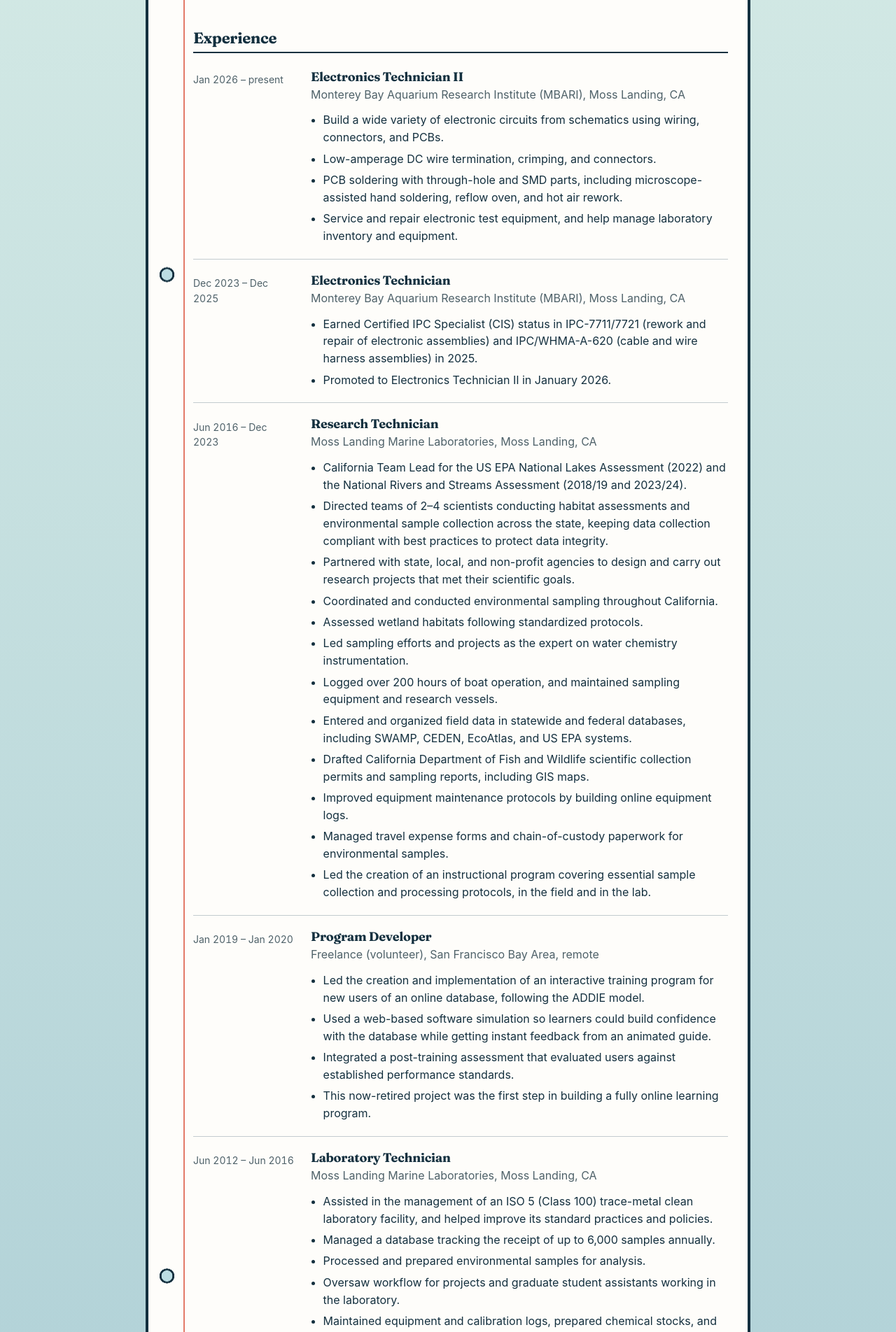
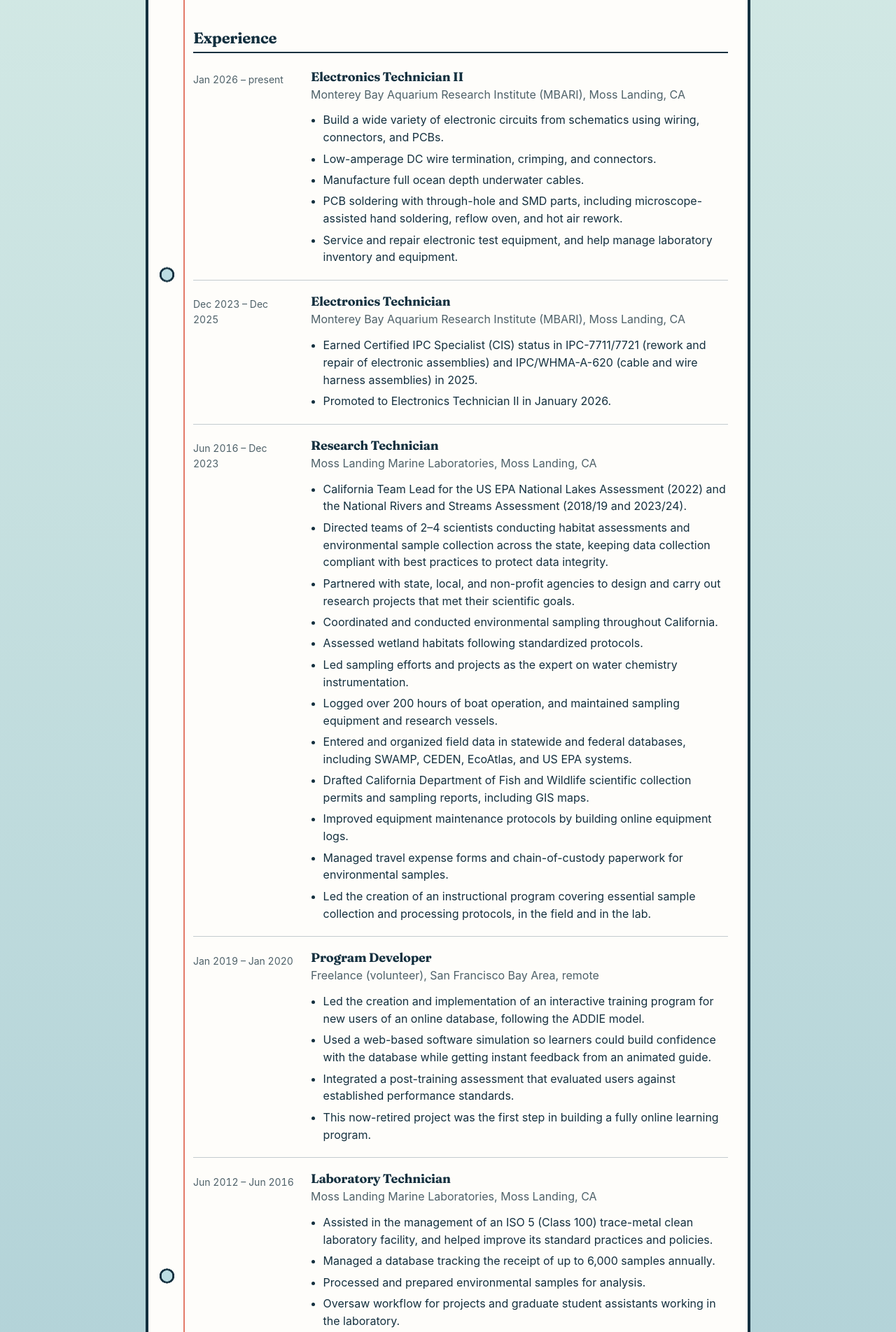
Before and after one commit to RobotCrabLab/Homepage, a Jekyll site: the page built from resume.html, in a window 1280 px wide. Shown: the part 1007-2911 px from the top of the page at 70% size. Built offline with Jekyll 4.4.1, drawn with Linux system fonts in a browser that asks for light colours.

Commit message:
Simplify the Electronics summary and add underwater cables to the resume
Co-Authored-By: Claude Opus 5.5 <noreply@anthropic.com>
Claude-Session: https://claude.ai/code/session_016BwnKwMceey9joAJi8jCUY

```diff
--- a/_data/resume.yml
+++ b/_data/resume.yml
@@ -19,6 +19,7 @@ experience:
     points:
       - Build a wide variety of electronic circuits from schematics using wiring, connectors, and PCBs.
       - Low-amperage DC wire termination, crimping, and connectors.
+      - Manufacture full ocean depth underwater cables.
       - PCB soldering with through-hole and SMD parts, including microscope-assisted hand soldering, reflow oven, and hot air rework.
       - Service and repair electronic test equipment, and help manage laboratory inventory and equipment.
 
--- a/index.html
+++ b/index.html
@@ -46,7 +46,7 @@ body_class: home
         <button class="scene-button" type="button" data-go="1" aria-pressed="true">Project lead</button>
       </nav>
       <div class="dive-summary">
-        <p class="summary-2">Microscope-assisted assembly and rework of SMT PCBs. Instrumentation wiring, crimped terminations and full-ocean-depth-rated underwater cable manufacturing.</p>
+        <p class="summary-2">Microscope assisted assembly and rework of SMT PCBs. Instrumentation wiring, crimped terminations and full ocean depth underwater cable manufacturing.</p>
         <p class="summary-3">Sampled environmental water and habitats across California, including ambient water chemistry instrumentation. 200+ hours of research boat operations and years in a trace-metal clean wet chemistry laboratory.</p>
         <p class="summary-1">California Team Lead for the US EPA's National Lakes and National Rivers and Streams Assessments, directing field teams of 2&ndash;4 scientists and partnering with state, local and non-profit agencies.</p>
       </div>
```
